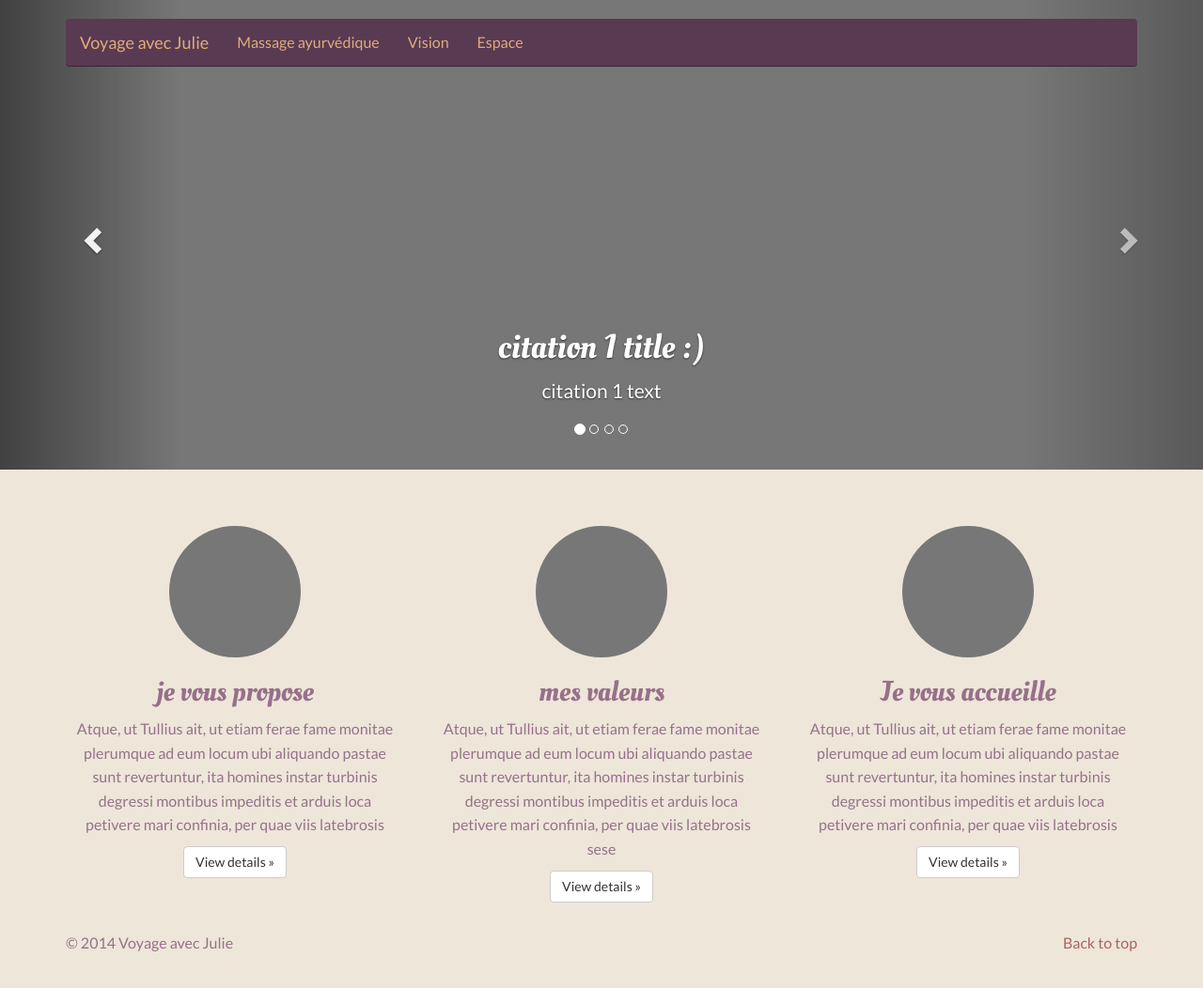
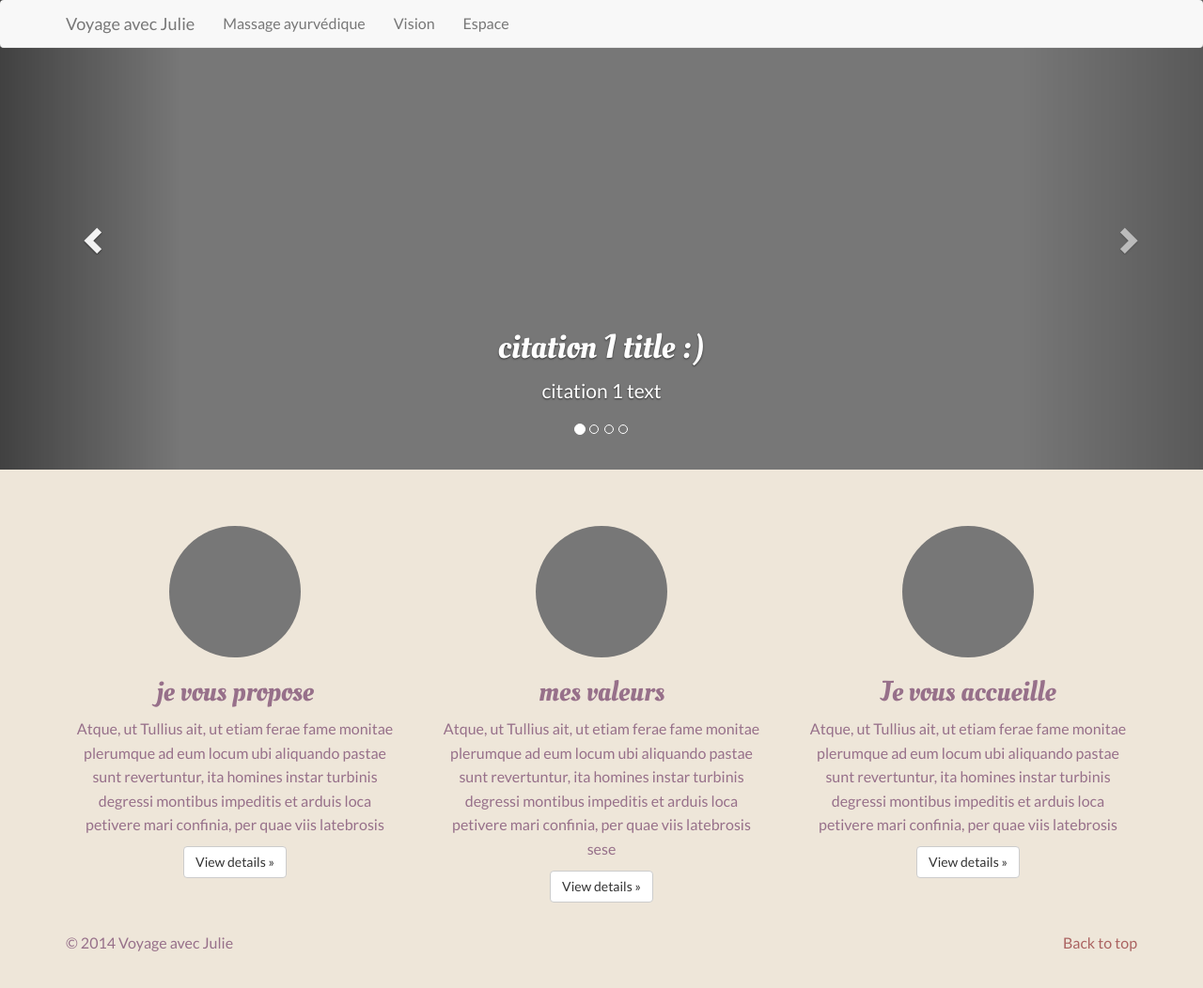
Before and after one commit to kiriline/ju, a Jekyll site: the page built from index.md, in a window 1280 px wide and 1066 px high. Shown: the top 1052 px of the window at 94% size. Built offline with Jekyll 4.4.1, drawn with Linux system fonts in a browser that asks for light colours; nearby versions of some CDN libraries; library files that are not in the unit come from our copies.

Commit message:
Update frontpage.html

```diff
--- a/_layouts/frontpage.html
+++ b/_layouts/frontpage.html
@@ -29,45 +29,8 @@
 <!-- NAVBAR
 ================================================== -->
   <body>
-    <div class="navbar-wrapper">
-      <div class="container">
+  {% include navbar.html %}
 
-        <div class="navbar navbar-inverse navbar-static-top" role="navigation">
-          <div class="container">
-            <div class="navbar-header">
-              <button type="button" class="navbar-toggle collapsed" data-toggle="collapse" data-target=".navbar-collapse">
-                <span class="sr-only">Toggle navigation</span>
-                <span class="icon-bar"></span>
-                <span class="icon-bar"></span>
-                <span class="icon-bar"></span>
-              </button>
-              <a class="navbar-brand" href="/">{{ site.title }}</a>
-            </div>
-            <div class="navbar-collapse collapse">
-              <ul class="nav navbar-nav">
-                <!-- <li class="active"><a href="/">Home</a></li> -->
-                <li><a href="massage-ayurvedique">Massage ayurvédique</a></li>
-                <li><a href="vision">Vision</a></li>
-                <li><a href="espace">Espace</a></li>
-                <!--<li class="dropdown">
-                  <a href="#" class="dropdown-toggle" data-toggle="dropdown">Dropdown <span class="caret"></span></a>
-                  <ul class="dropdown-menu" role="menu">
-                    <li><a href="#">Action</a></li>
-                    <li><a href="#">Another action</a></li>
-                    <li><a href="#">Something else here</a></li>
-                    <li class="divider"></li>
-                    <li class="dropdown-header">Nav header</li>
-                    <li><a href="#">Separated link</a></li>
-                    <li><a href="#">One more separated link</a></li>
-                  </ul>
-                </li>-->
-              </ul>
-            </div>
-          </div>
-        </div>
-
-      </div>
-    </div>
 
 
     <!-- Carousel
```
